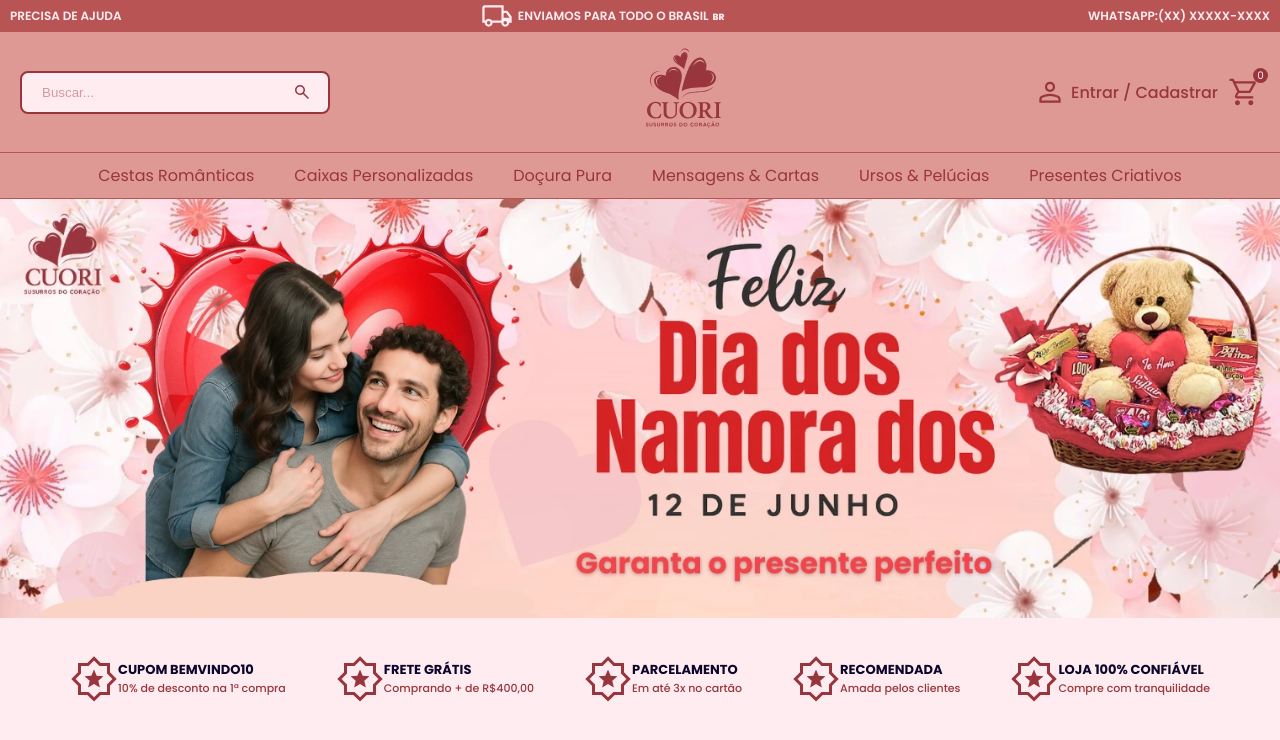
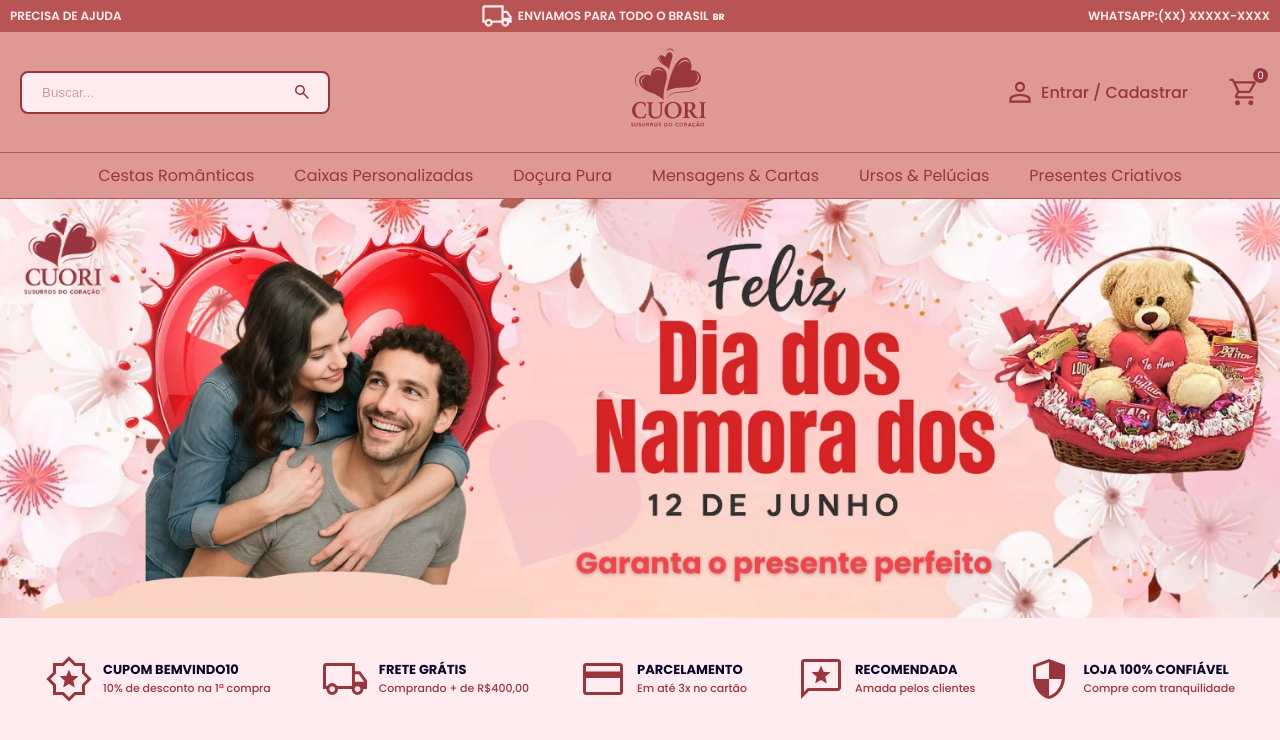
Before and after one commit to Arianeslf/Meu-site, a plain HTML site: page index.html in a window 1280 px wide. Drawn offline with Linux system fonts and the light colour scheme.

Commit message:
modified index.html and style.css in .

```diff
--- a/index.html
+++ b/index.html
@@ -8,8 +8,8 @@
   <meta property="og:title" content="cuori - Presentes Criativos e Kits Personalizados">
   <meta property="og:description" content="Demonstre seu amor com presentes criativos e cestas temáticas inesquecíveis.">
   <meta name="keywords" content="personalizado, personalizados, presente, amor, dia das mães, dia dos pais, dia dos namorados, natal, família, amizade, amor, presente criativo, criatividade, foto, fotografia, almofada com foto, caneca com foto, presentes,significado de nome,como é o nome">
-  <meta property="og:image" content="img/banner-cuori.jpg">
-  <meta property="og:url" content="http://localhost">
+  <meta property="og:image" content="https://arianeslf.github.io/Meu-site/img/banner-cuori.jpg">
+  <meta property="og:url" content="https://arianeslf.github.io/Meu-site/">
   <meta property="og:type" content="website">
   <title>Cuori</title>
   <link rel="icon" href="./img/favicon.ico" type="image/x-icon">
@@ -178,28 +178,28 @@
           </div>
         </div>
         <div class="line-info">
-          <img src="./img/reward.svg" alt="cupom de desconto do site">
+          <img src="./img/fretegratis.svg" alt="cupom de desconto do site">
           <div>
             <span>FRETE GRÁTIS</span>
             <span class="span-info">Comprando + de R$400,00</span>
           </div>
         </div>
         <div class="line-info">
-          <img src="./img/reward.svg" alt="cupom de desconto do site">
+          <img src="./img/card.svg" alt="cupom de desconto do site">
           <div>
             <span>PARCELAMENTO</span>
             <span class="span-info">Em até 3x no cartão</span>
           </div>
         </div>
         <div class="line-info">
-          <img src="./img/reward.svg" alt="cupom de desconto do site">
+          <img src="./img/reviews.svg" alt="cupom de desconto do site">
           <div>
             <span>RECOMENDADA</span>
             <span class="span-info">Amada pelos clientes </span>
           </div>
         </div>
         <div class="line-info">
-          <img src="./img/reward.svg" alt="cupom de desconto do site">
+          <img src="./img/security.svg" alt="cupom de desconto do site">
           <div>
             <span class="span-weigth">LOJA 100% CONFIÁVEL</span>
             <span class="span-info">Compre com tranquilidade</span>
--- a/style.css
+++ b/style.css
@@ -146,7 +146,7 @@ a:hover {
 .dropdown-cart {
   display: flex;
   flex-wrap: wrap;
-  gap: 10px;
+  gap: 40px;
 }
 
 /* Dropdown geral */
@@ -500,6 +500,7 @@ ul li:hover {
   flex-wrap: nowrap;
   place-items: center;
   white-space: nowrap;
+  gap: 10px;
 }
 
 .line-info span {
```
